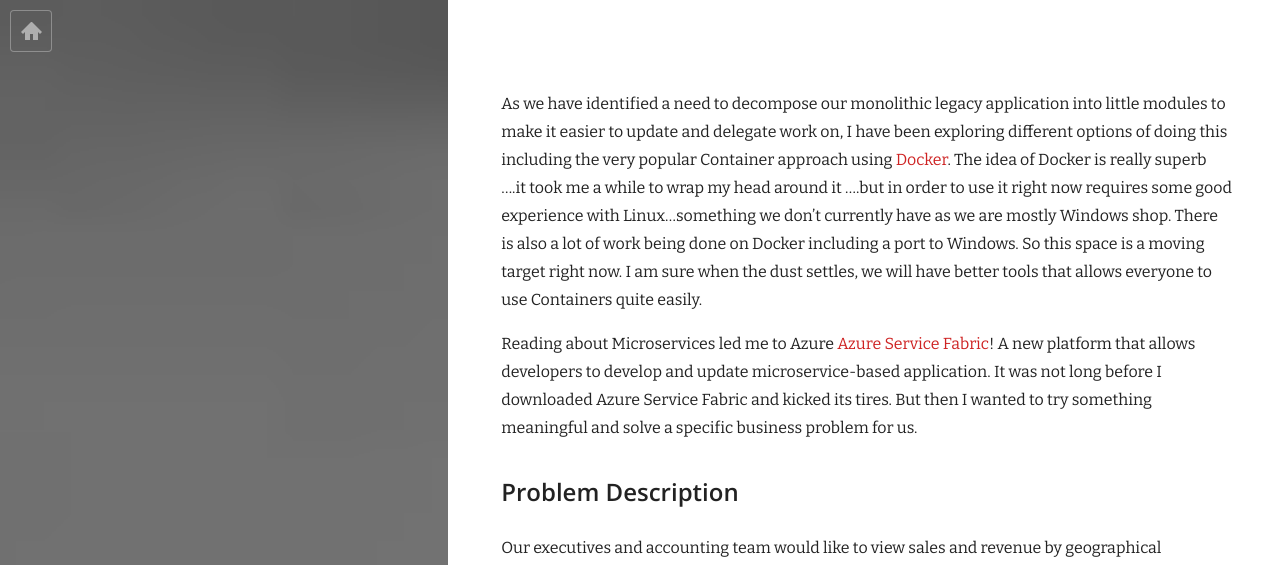
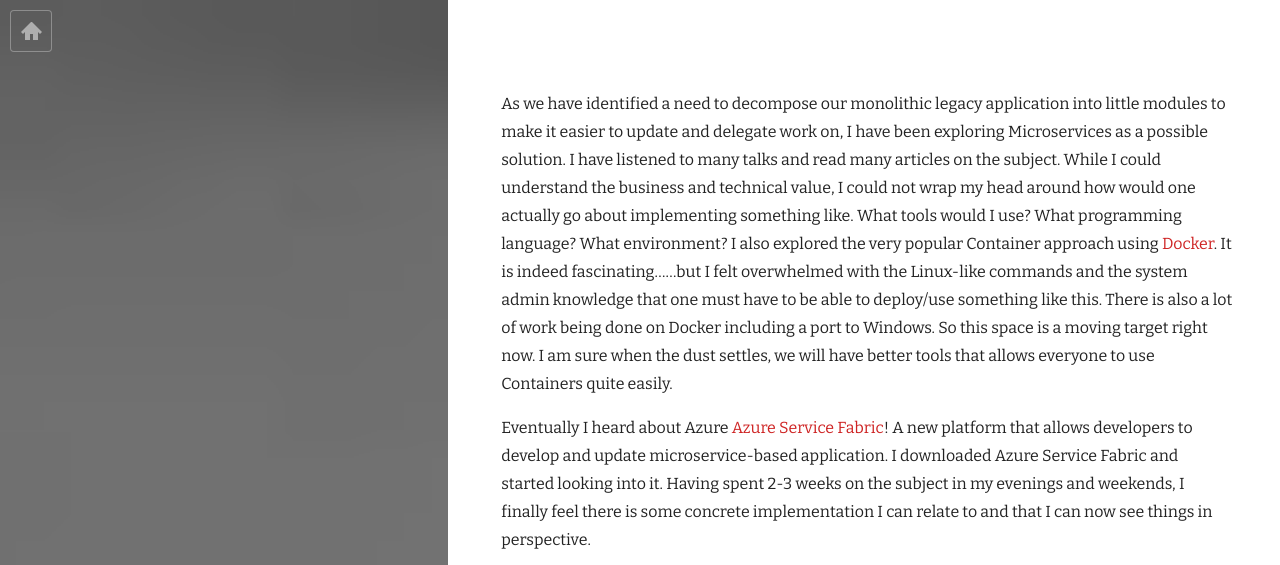
Before and after one commit to khaledhikmat/khaledhikmat.github.io, a Jekyll site: the page built from _posts/2016-02-04-azure-service-fabric.markdown, in a window 1280 px wide. Shown: the top 565 px of the page. Built offline with Jekyll 4.4.1, drawn with Linux system fonts in a browser that asks for light colours; nearby versions of some CDN libraries; some of the changed text lies outside the part shown.

Commit message:
Modified service fabric post

```diff
--- a/_posts/2016-02-04-azure-service-fabric.markdown
+++ b/_posts/2016-02-04-azure-service-fabric.markdown
@@ -8,9 +8,11 @@
 featured_image: /images/cover.jpg
 ---
 
-As we have identified a need to decompose our monolithic legacy application into little modules to make it easier to update and delegate work on, I have been exploring different options of doing this including the very popular Container approach using [Docker](https://www.docker.com/). The idea of Docker is really superb ....it took me a while to wrap my head around it ....but in order to use it right now requires some good experience with Linux...something we don't currently have as we are mostly Windows shop. There is also a lot of work being done on Docker including a port to Windows. So this space is a moving target right now. I am sure when the dust settles, we will have better tools that allows everyone to use Containers quite easily.
+As we have identified a need to decompose our monolithic legacy application into little modules to make it easier to update and delegate work on, I have been exploring Microservices as a possible solution. I have listened to many talks and read many articles on the subject. While I could understand the business and technical value, I could not wrap my head around how would one actually go about implementing something like. What tools would I use? What programming language? What environment? I also explored the very popular Container approach using [Docker](https://www.docker.com/). It is indeed fascinating......but I felt overwhelmed with the Linux-like commands and the system admin knowledge that one must have to be able to deploy/use something like this. There is also a lot of work being done on Docker including a port to Windows. So this space is a moving target right now. I am sure when the dust settles, we will have better tools that allows everyone to use Containers quite easily.
 
-Reading about Microservices led me to Azure [Azure Service Fabric](https://azure.microsoft.com/en-us/services/service-fabric/)! A new platform that allows developers to develop and update microservice-based application. It was not long before I downloaded Azure Service Fabric and kicked its tires. But then I wanted to try something meaningful and solve a specific business problem for us.
+Eventually I heard about Azure [Azure Service Fabric](https://azure.microsoft.com/en-us/services/service-fabric/)! A new platform that allows developers to develop and update microservice-based application. I downloaded Azure Service Fabric and started looking into it. Having spent 2-3 weeks on the subject in my evenings and weekends, I finally feel there is some concrete implementation I can relate to and that I can now see things in perspective.
+
+With an ability to run and deploy clusters locally in my laptop, I wanted to try something meaningful and solve a specific business problem for my company. This post describes this process.
 
 ## Problem Description
 
@@ -18,7 +20,7 @@
 
 ![Entity Hierarchy](http://i.imgur.com/POkG8aP.png)
 
-The revenue unit is a virtual entity that sells a specific product. There could be many revenue units under the same physical call center. Of course, every call center belongs in a country and every country belongs to a region and every region belongs to global. The sales and revenue measures must be aggregated in two dimensions: geographic and time to show a complete picture to executives and accounting.
+In our terms, the revenue unit is a virtual entity that sells a specific product. There could be many revenue units under the same physical call center. Of course, every call center belongs in a country and every country belongs to a region and every region belongs to global. The sales and revenue measures must be aggregated in two dimensions: geographic and time to show a complete picture to executives and accounting.
 
 A sample of how the data is to be laid out is shown here:
 
@@ -51,9 +53,9 @@
 
 ![Parent Week Reprocessing](http://i.imgur.com/Xkpq7xO.png)
 
-#### Forward Week Re-processing
+#### Forward Period Re-processing
 
-In addition to the above self & parent re-processing, another level of calculation is needed if the re-processed week has any forward weeks. For example, the forward week of 4/2016 is week 5/2016. Therefore week 5/2016 QTD and YTD measures must be re-calculated because they are affected by the changes that took place to week 4/2016. The forward week re-processing is depicted like this (in RED arrows):
+In addition to the above self & parent re-processing, another level of calculation is needed if the re-processed week has any forward weeks. For example, the forward week of 4/2016 is week 5/2016. Therefore week 5/2016 QTD and YTD measures must be re-calculated because they are affected by the changes that took place in week 4/2016. The forward week re-processing is depicted like this (in RED arrows):
 
 ![Forward Week Reproessing](http://i.imgur.com/e56hn60.png)
 
```
